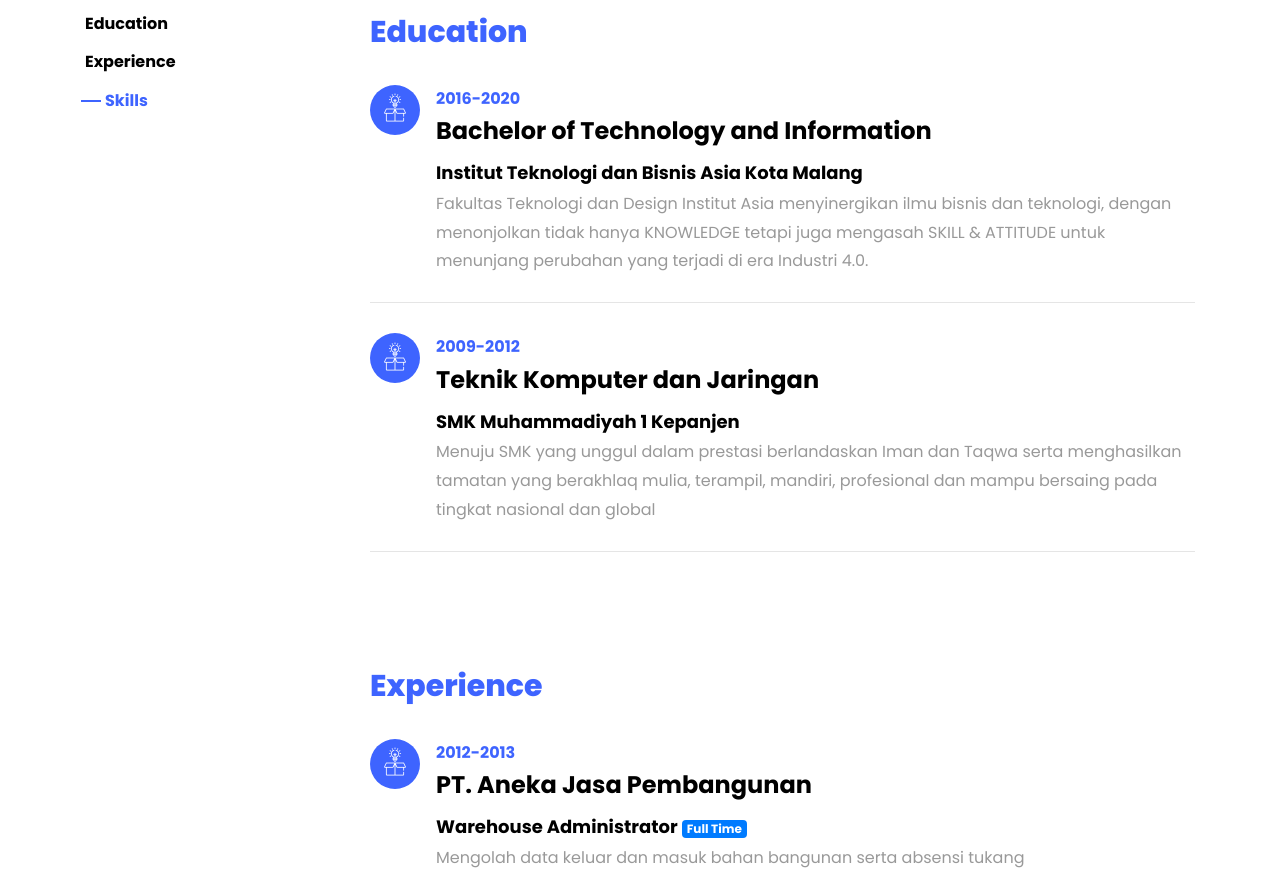
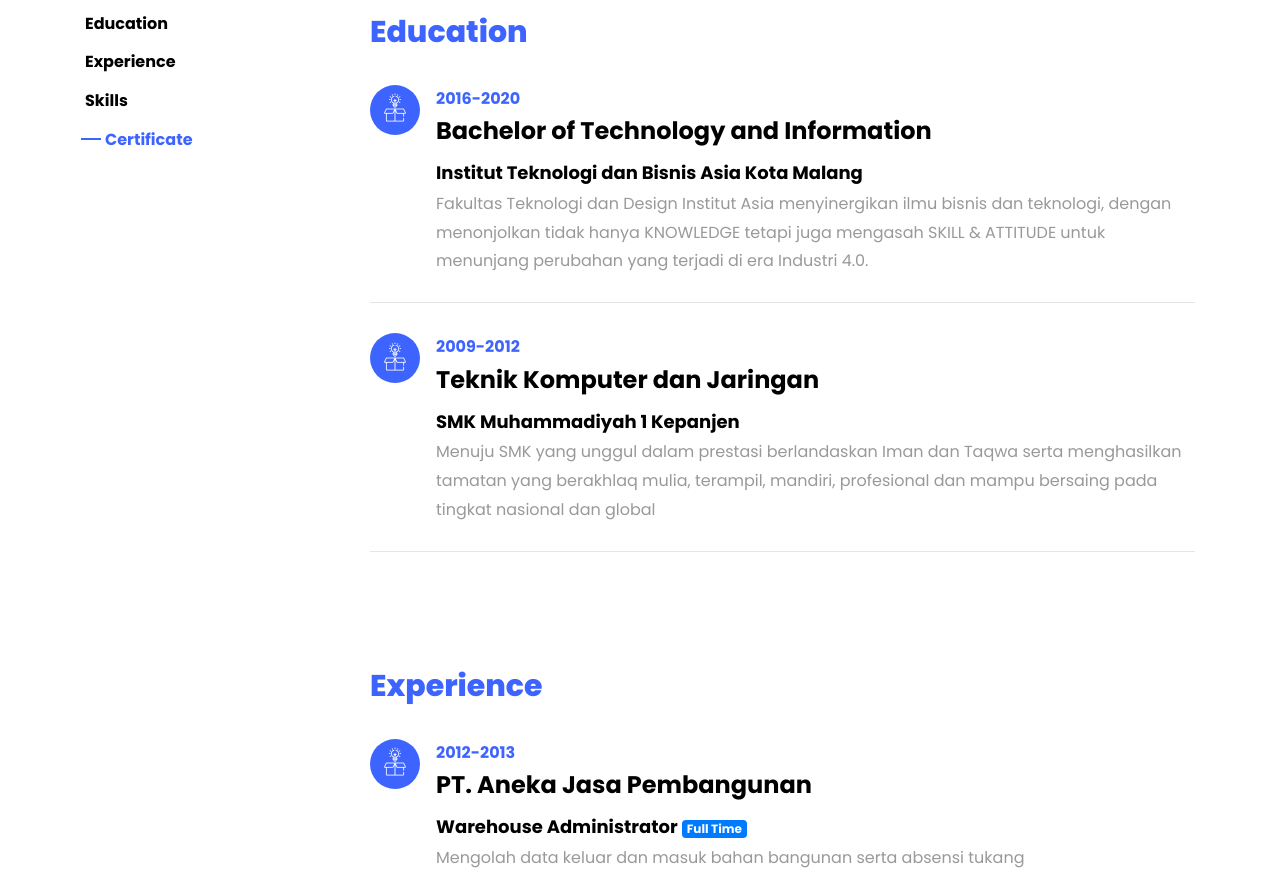
Before and after one commit to akbardev94/personal-site, a plain HTML site: page index.html in a window 1280 px wide. Shown: the part 1780-2669 px from the top of the page. Drawn offline with Linux system fonts and the light colour scheme; animation ran at ten frames a second; files whose address does not match are found by name.

Commit message:
personal-site

```diff
--- a/index.html
+++ b/index.html
@@ -44,7 +44,6 @@
 					<li class="nav-item"><a href="#resume-section" class="nav-link"><span>Resume</span></a></li>
 					<li class="nav-item"><a href="#services-section" class="nav-link"><span>Services</span></a></li>
 					<li class="nav-item"><a href="#projects-section" class="nav-link"><span>Projects</span></a></li>
-					<!-- <li class="nav-item"><a href="#blog-section" class="nav-link"><span>My Blog</span></a></li> -->
 					<li class="nav-item"><a href="#contact-section" class="nav-link"><span>Contact</span></a></li>
 				</ul>
 			</div>
@@ -151,7 +150,7 @@
 							<li><a href="#page-1">Education</a></li>
 							<li><a href="#page-2">Experience</a></li>
 							<li><a href="#page-3">Skills</a></li>
-							<!-- <li><a href="#page-4">Awards</a></li> -->
+							<li><a href="#page-4">Certificate</a></li>
 						</ul>
 					</nav>
 				</div>
```
